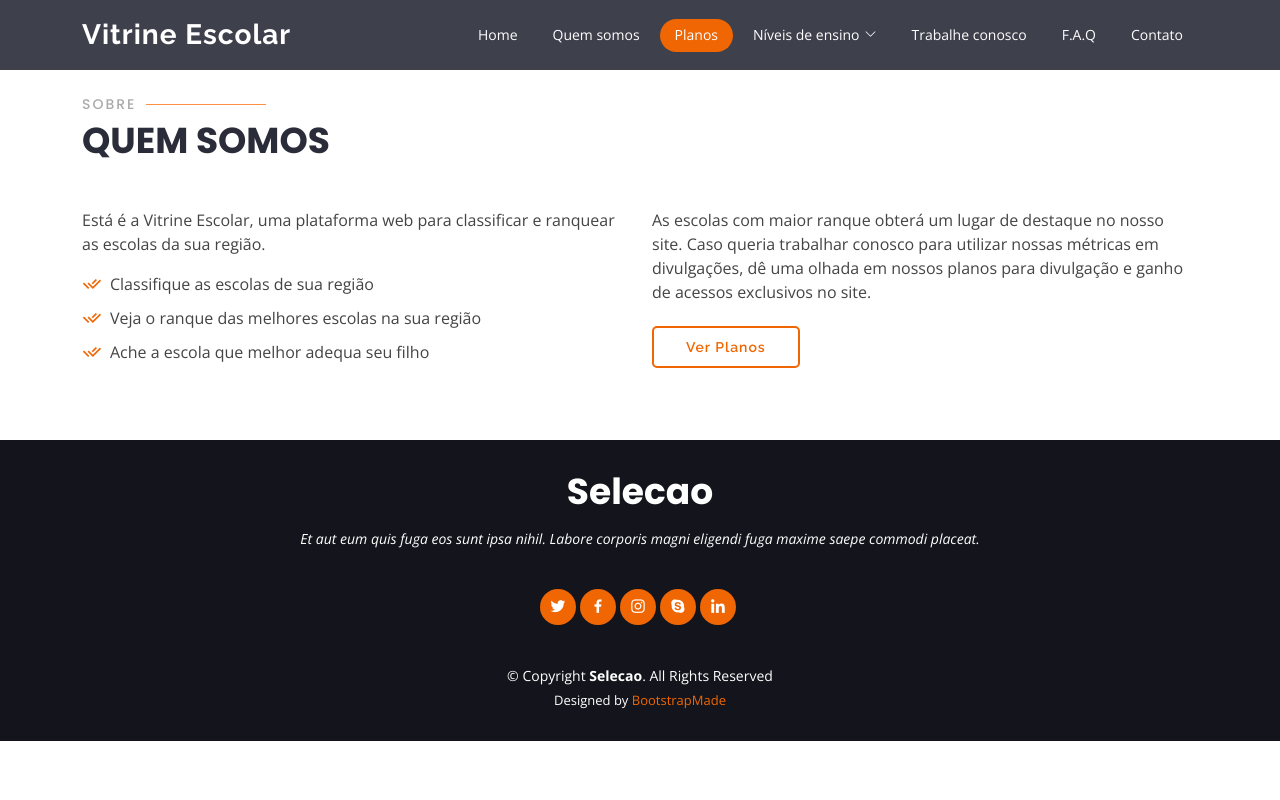
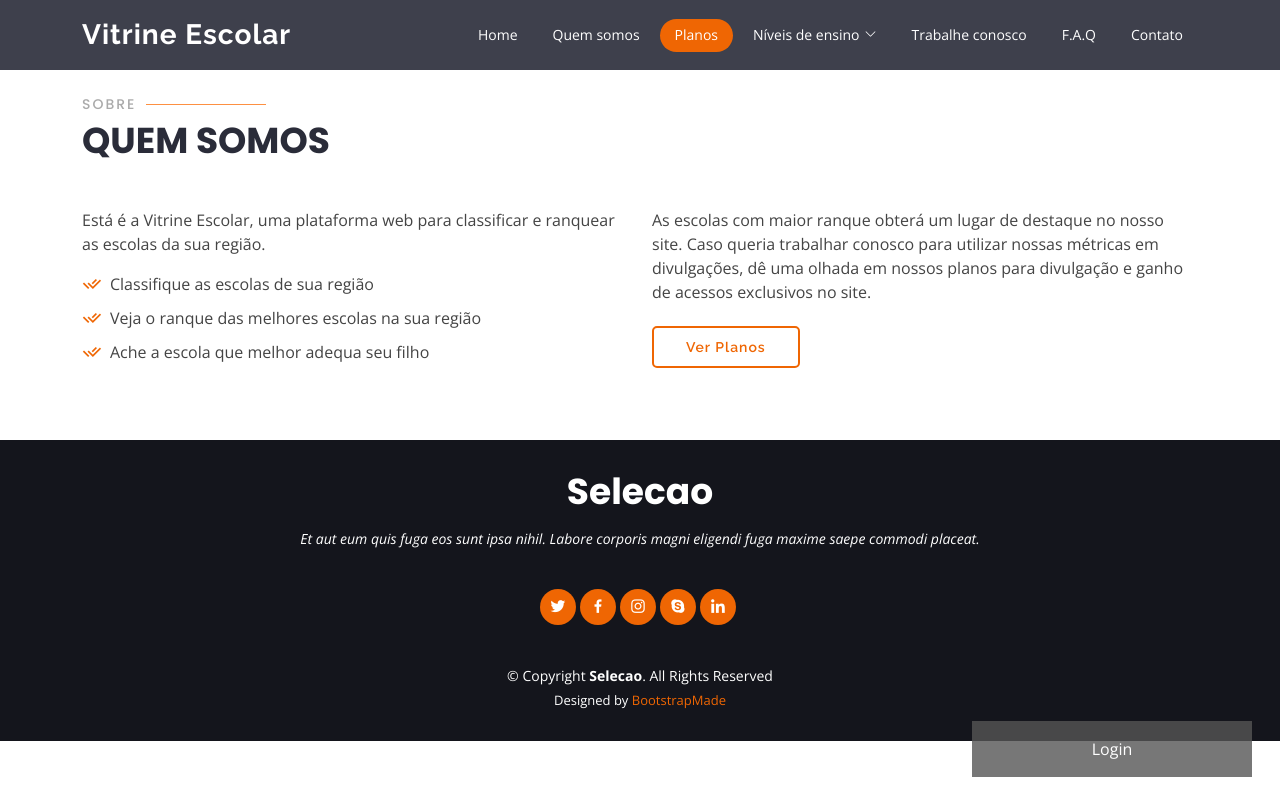
Before and after one commit to CaioGiovanni/MinhaEscola, an Angular app in the folder vitrineEscolar-Front/: page /price in a window 1280 px wide. Built offline with nearby package versions, Linux system fonts and the light colour scheme.

Commit message:
Login form button

```diff
--- a/vitrineEscolar-Front/src/app/footer/footer.component.html
+++ b/vitrineEscolar-Front/src/app/footer/footer.component.html
@@ -1,3 +1,22 @@
+<button class="open-button" onclick="openForm()">Login</button>
+
+<div class="form-popup" id="myForm">
+  <form action="/action_page.php" class="form-container">
+    <h1>Login</h1>
+
+    <label for="email"><b>Email</b></label>
+    <input type="text" placeholder="Enter Email" name="email" required>
+
+    <label for="psw"><b>Password</b></label>
+    <input type="password" placeholder="Enter Password" name="psw" required>
+
+    <div class="signup-section">Not a member yet? <a href="#a" class="text-info" style="position: sticky;"> Sign Up</a>.</div>
+
+    <button type="submit" class="btn">Login</button>
+    <button type="button" class="btn cancel" onclick="closeForm()">Close</button>
+  </form>
+</div>
+
 <!-- ======= Footer ======= -->
 <footer id="footer">
   <div class="container">
--- a/vitrineEscolar-Front/src/assets/js/main.js
+++ b/vitrineEscolar-Front/src/assets/js/main.js
@@ -250,3 +250,11 @@
   });
 
 })()
+
+function openForm() {
+  document.getElementById("myForm").style.display = "block";
+}
+
+function closeForm() {
+  document.getElementById("myForm").style.display = "none";
+}
--- a/vitrineEscolar-Front/src/styles.css
+++ b/vitrineEscolar-Front/src/styles.css
@@ -1433,3 +1433,77 @@ body {
         font-size: 12px
     }
   }
+
+  * {box-sizing: border-box;}
+
+/* Button used to open the contact form - fixed at the bottom of the page */
+.open-button {
+  background-color: #555;
+  color: white;
+  padding: 16px 20px;
+  border: none;
+  cursor: pointer;
+  opacity: 0.8;
+  position: fixed;
+  bottom: 23px;
+  right: 28px;
+  width: 280px;
+}
+
+/* The popup form - hidden by default */
+.form-popup {
+  display: none;
+  position: fixed;
+  bottom: 0;
+  right: 15px;
+  border: 3px solid #f1f1f1;
+  z-index: 9;
+}
+
+/* Add styles to the form container */
+.form-container {
+  max-width: 300px;
+  padding: 10px;
+  background-color: white;
+}
+
+/* Full-width input fields */
+.form-container input[type=text], .form-container input[type=password] {
+  width: 100%;
+  padding: 15px;
+  margin: 5px 0 22px 0;
+  border: none;
+  background: #f1f1f1;
+}
+
+/* When the inputs get focus, do something */
+.form-container input[type=text]:focus, .form-container input[type=password]:focus {
+  background-color: #ddd;
+  outline: none;
+}
+
+/* Set a style for the submit/login button */
+.form-container .btn {
+  background-color: #04AA6D;
+  color: white;
+  padding: 16px 20px;
+  border: none;
+  cursor: pointer;
+  width: 100%;
+  margin-bottom:10px;
+  opacity: 0.8;
+}
+
+.signup-section {
+  margin-bottom: 15px;
+}
+
+/* Add a red background color to the cancel button */
+.form-container .cancel {
+  background-color: red;
+}
+
+/* Add some hover effects to buttons */
+.form-container .btn:hover, .open-button:hover {
+  opacity: 1;
+}
```
Also changed, not shown: 1 other file (tests, documents, lock files or other folders).
